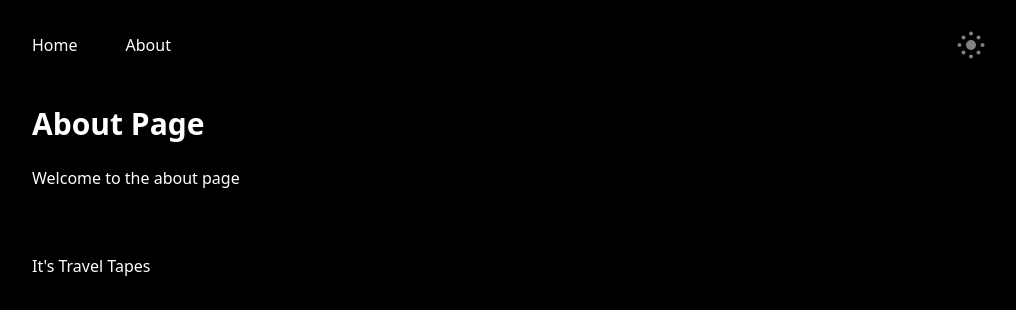
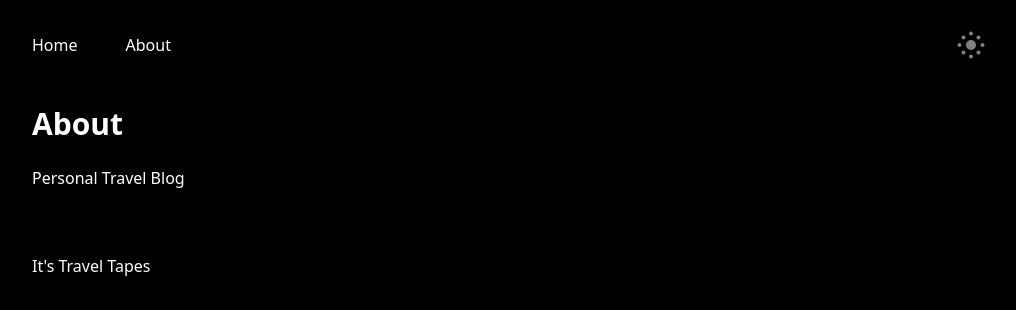
Before and after one commit to alexmlcc/Next-js-blog, a Next.js app: page /about in a window 1280 px wide. Shown: the top 310 px of the page, without its empty margins (128-1144 px from the left). Built offline with nearby package versions, Linux system fonts and the light colour scheme; what @tailwindcss/typography would draw is missing.

Commit message:
Update about.tsx

```diff
--- a/pages/about.tsx
+++ b/pages/about.tsx
@@ -5,11 +5,11 @@ export const About = (): JSX.Element => {
   return (
     <Layout
       customMeta={{
-        title: 'About - Hunter Chang',
+        title: 'Travel Tapes',
       }}
     >
-      <h1>About Page</h1>
-      <p>Welcome to the about page</p>
+      <h1>About</h1>
+      <p>Personal Travel Blog</p>
     </Layout>
   );
 };
```
